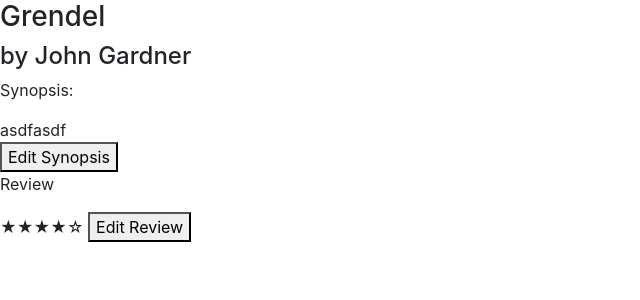
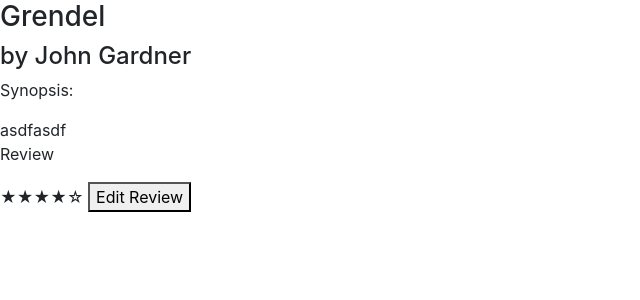
Before and after one commit to github-marti/Librarti, a Django app: page /books/5/ in a window 1280 px wide. Shown: the top 300 px of the page, without its empty margins (0-640 px from the left). Run offline with Django 3.2, Linux system fonts and the light colour scheme; data comes from the database, SQL or seed files in the repository; both versions use the stored data as it was after the commit; some libraries are stand-ins or nearby versions.

Commit message:
books/reviews now save to database on submit

```diff
--- a/books/templates/books/base.html
+++ b/books/templates/books/base.html
@@ -14,7 +14,7 @@
 
 <body>
     <header class="text-center">
-        <h1>The Librarti</h1>
+        <h1><a href="{% url 'books:index' %}">The Librarti</a></h1>
         <p>Keep your voice down.</p>
     </header>
     {% block content %}{% endblock %}
--- a/books/templates/books/detail.html
+++ b/books/templates/books/detail.html
@@ -22,22 +22,10 @@
 
     <h3>{{ book.title }}</h3>
     <h4>by {{ book.author }}</h4>
-
-    <!-- Book Synopsis Section -->
     <p>Synopsis:</p>
     {% if book.synopsis %}
     <div id="current_synopsis">
         <div id="synopsis">{{ book.synopsis }}</div>
-        <button class="toggle" section="synopsis">Edit Synopsis</button>
-    </div>
-    <div id="edit_synopsis" style="display:none">
-        <form action="{% url 'books:update' book.id 'synopsis' %}" method="post">
-            {% csrf_token %}
-            <textarea id="new_synopsis" name="synopsis">{{ book.synopsis }}</textarea>
-            <br />
-            <input type="submit" value="Save">
-            <button class="toggle" section="synopsis">Cancel</button>
-        </form>
     </div>
     {% else %}
     <div>
--- a/books/views.py
+++ b/books/views.py
@@ -1,7 +1,8 @@
-from django.shortcuts import render, get_object_or_404
+from django.shortcuts import render, redirect, get_object_or_404
 from django.http import HttpResponseRedirect
 from django.urls import reverse
 from django.views import generic
+from django.utils import timezone
 from .models import Book, Review
 from .forms import BookForm, ReviewForm
 
@@ -19,8 +20,20 @@ class DetailView(generic.DetailView):
     template_name = 'books/detail.html'
 
 def new_book(request):
-    book_form = BookForm()
-    review_form = ReviewForm()
+    if request.method == 'POST':
+        book_form = BookForm(request.POST)
+        review_form = ReviewForm(request.POST)
+        if book_form.is_valid():
+            book = book_form.save(commit=False)
+            book.add_date = timezone.now()
+            book.save()
+            review = review_form.save(commit=False)
+            review.book = book
+            review.save()
+            return redirect('books:detail', pk = book.pk)
+    else:
+        book_form = BookForm()
+        review_form = ReviewForm()
     return render(request, 'books/book_edit.html', {
         'book_form': book_form,
         'review_form': review_form
```
Also changed, not shown: db.sqlite3.
